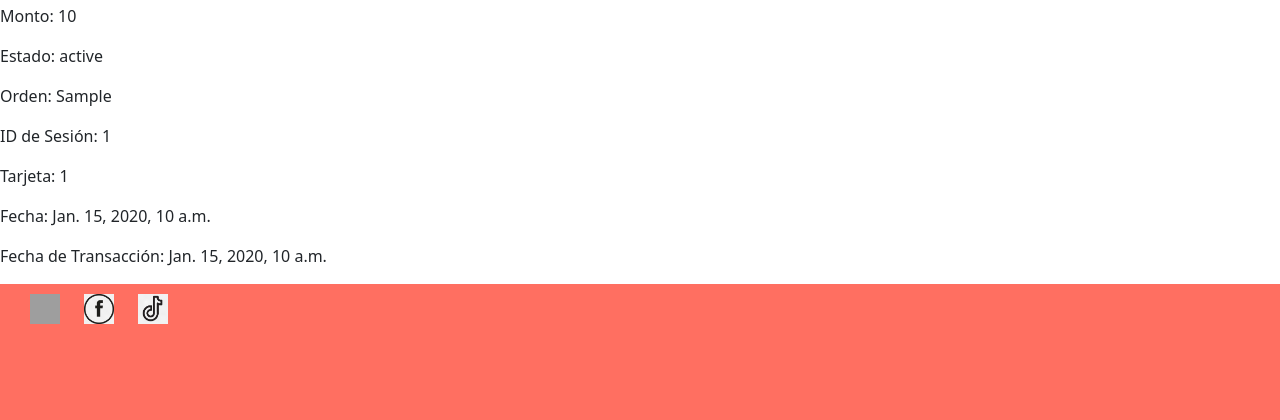
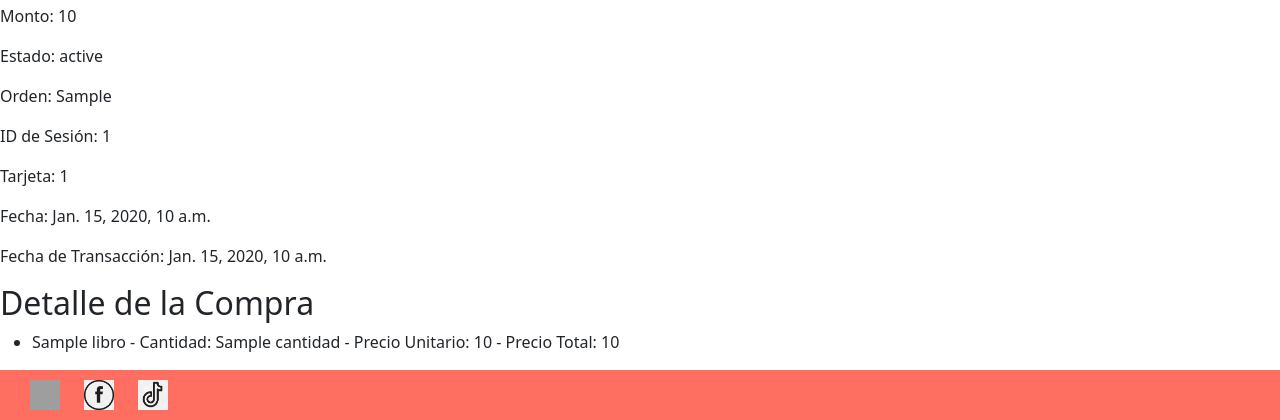
Before and after one commit to estebancode20/webpage_Gaspicuentos, a Django app: template ventas/templates/boleta.html in a window 1280 px wide. Shown: the part 1300-1720 px from the top of the page. Before the commit the page ends 1624 px from the top, so only its background shows below. Run offline with Django 4.2, Linux system fonts and the light colour scheme; tables that the repository leaves empty hold one stand-in row (values such as "Sample post"); the template is opened without the code that fills it: values that come from a table or form of the project are taken from there, most other values are stand-ins (such as "Sample title", 1, 10 or a date in 2020); grey boxes are pictures that could not be loaded.

Commit message:
visualiza detalle de la compra

```diff
--- a/ventas/templates/boleta.html
+++ b/ventas/templates/boleta.html
@@ -19,6 +19,12 @@
     <p>Tarjeta: {{ data.card_detail.card_number }}</p>
     <p>Fecha: {{ data.accounting_date }}</p>
     <p>Fecha de Transacción: {{ data.transaction_date }}</p>
+    <h2>Detalle de la Compra</h2>
+<ul>
+    {% for detalle in detalles_compra %}
+        <li>{{ detalle.libro.titulo }} - Cantidad: {{ detalle.cantidad }} - Precio Unitario: {{ detalle.precio_unitario }} - Precio Total: {{ detalle.precio_total }}</li>
+    {% endfor %}
+</ul>
 
 </body>
 </html>
```
Also changed, not shown: ventas/views_webpay.py (+8 -2 lines).
